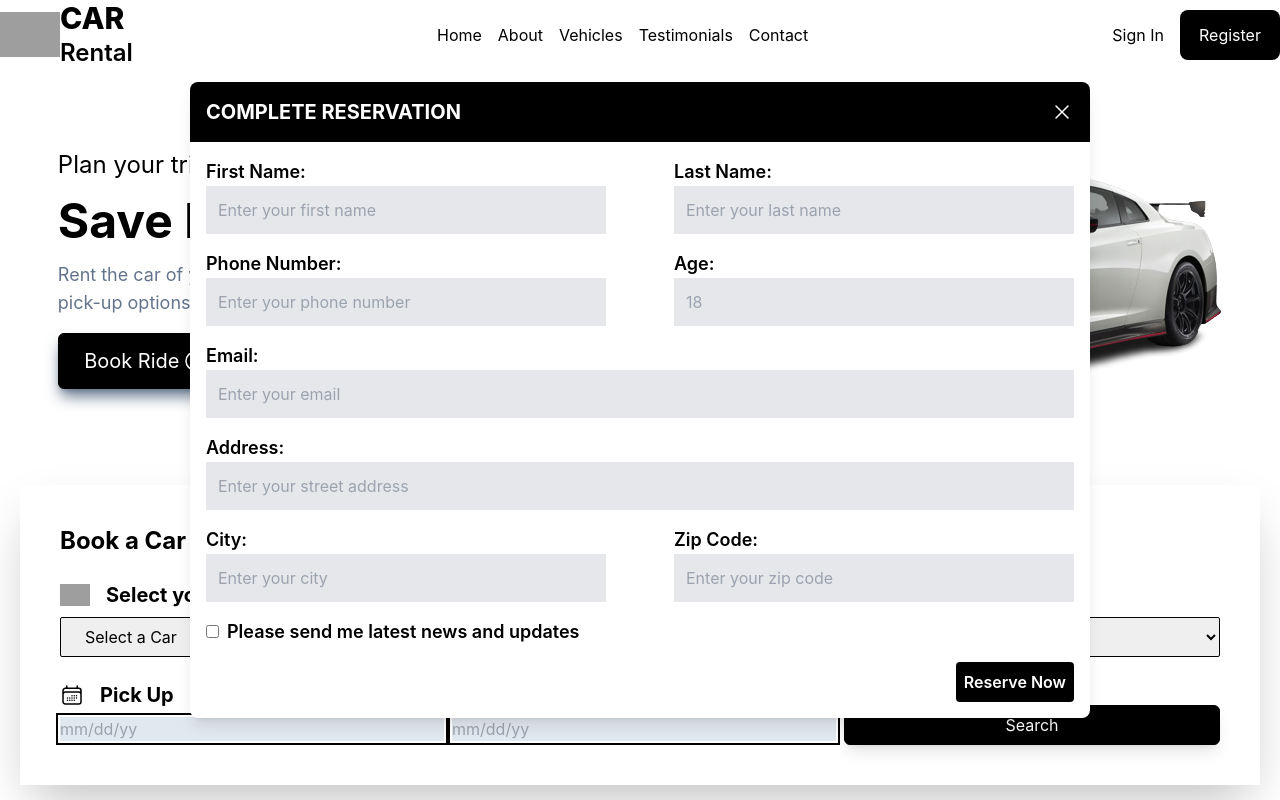
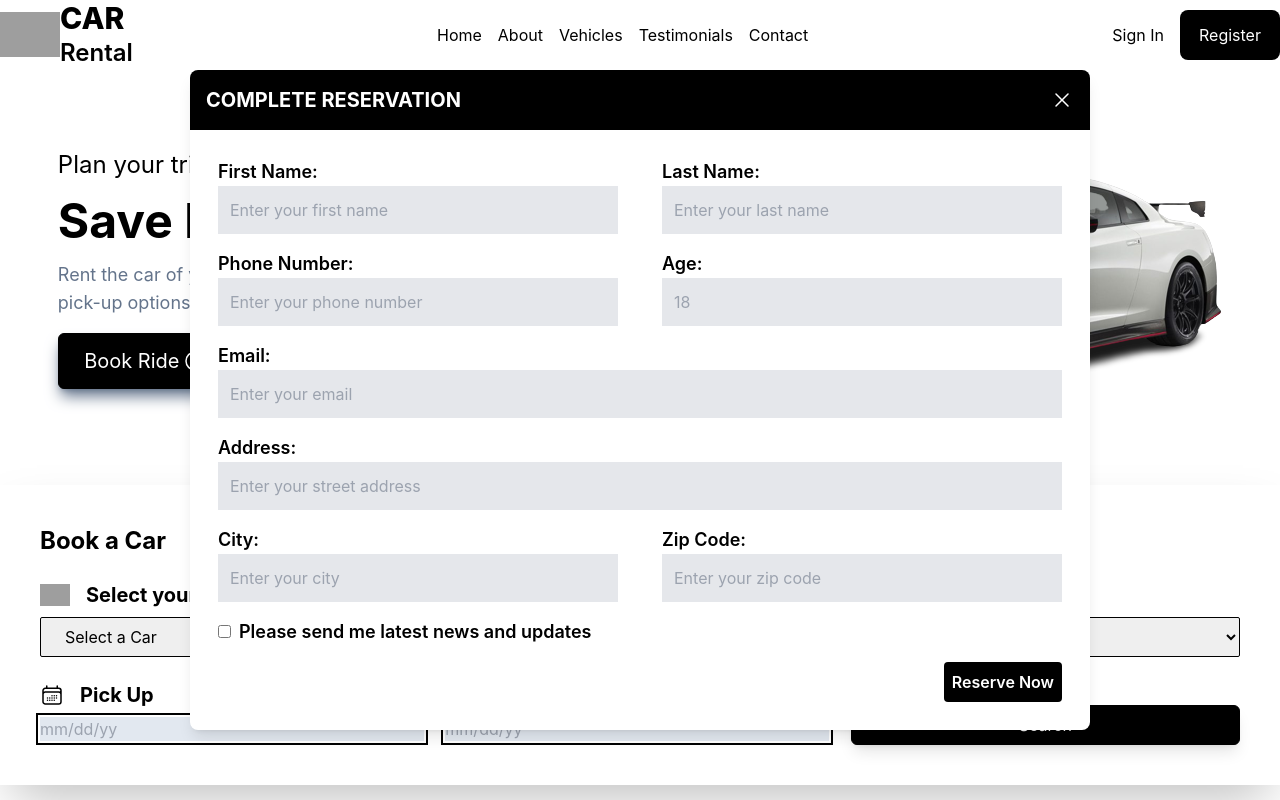
Before and after one commit to TheSh4h/Car-Rental-App, a React (Vite) app: page / in a window 1280 px wide. Both pictures are taken after typing "Sample", "Sample" into the empty fields and a click on the button "Search". Shown: the top 800 px of the page. Built offline with nearby package versions, Linux system fonts and the light colour scheme; grey boxes are pictures that could not be loaded.

Commit message:
pop up flexed

```diff
--- a/src/components/PopUp/PopUp.jsx
+++ b/src/components/PopUp/PopUp.jsx
@@ -3,7 +3,7 @@ import "./PopUp.css"
 const PopUp = ({ toggleMenu }) => {
     return (
         <div className="fixed inset-0 flex items-center justify-center z-50">
-            <div className="rounded-lg shadow-lg bg-white w-[900px] overflow-hidden">
+            <div className="rounded-lg shadow-lg bg-white w-[900px] overflow-scroll">
                 <div className="bg-black p-4 text-white flex justify-between items-center">
                     <h2 className="text-xl font-bold">COMPLETE RESERVATION</h2>
                     <button onClick={toggleMenu}>
@@ -12,9 +12,9 @@ const PopUp = ({ toggleMenu }) => {
                         </svg>
                     </button>
                 </div>
-                <div className="p-4">
+                <div className="p-4 m-3">
                     <form>
-                        <div className="mb-4 flex justify-between">
+                        <div className="mb-4 flex flex-col lg:flex-row items-center justify-between">
                             <div>
                                 <label className="label">First Name:</label> <br />
                                 <input type="text" className="input" placeholder="Enter your first name" />
@@ -25,7 +25,7 @@ const PopUp = ({ toggleMenu }) => {
                             </div>
                         </div>
 
-                        <div className="mb-4 flex justify-between">
+                        <div className="mb-4 flex flex-col lg:flex-row items-center justify-between">
                             <div>
                                 <label className="label">Phone Number:</label> <br />
                                 <input type="text" className="input" placeholder="Enter your phone number" />
@@ -45,7 +45,7 @@ const PopUp = ({ toggleMenu }) => {
                             <input type="text" className="longInput" placeholder="Enter your street address" />
                         </div>
 
-                        <div className="mb-4 flex justify-between">
+                        <div className="mb-4 flex flex-col lg:flex-row items-center justify-between">
                             <div>
                                 <label className="label">City:</label> <br />
                                 <input type="text" className="input" placeholder="Enter your city" />
--- a/src/pages/Home/Home.jsx
+++ b/src/pages/Home/Home.jsx
@@ -16,15 +16,15 @@ const Home = () => {
 
     const toggleMenu = () => {
         setMenu(!menu);
-        if(!menu) {
-            document.body.classList.add('disable-scroll', menu);
-        }
-        else {
-            document.body.classList.remove('disable-scroll', menu);
-        }
+        // if(!menu) {
+        //     document.body.classList.add('disable-scroll', menu);
+        // }
+        // else {
+        //     document.body.classList.remove('disable-scroll', menu);
+        // }
     }
     return (
-        <div className="m-5">
+        <div>
             <Hero />
             <Booking toggleMenu={toggleMenu} />
             {menu && (
```
